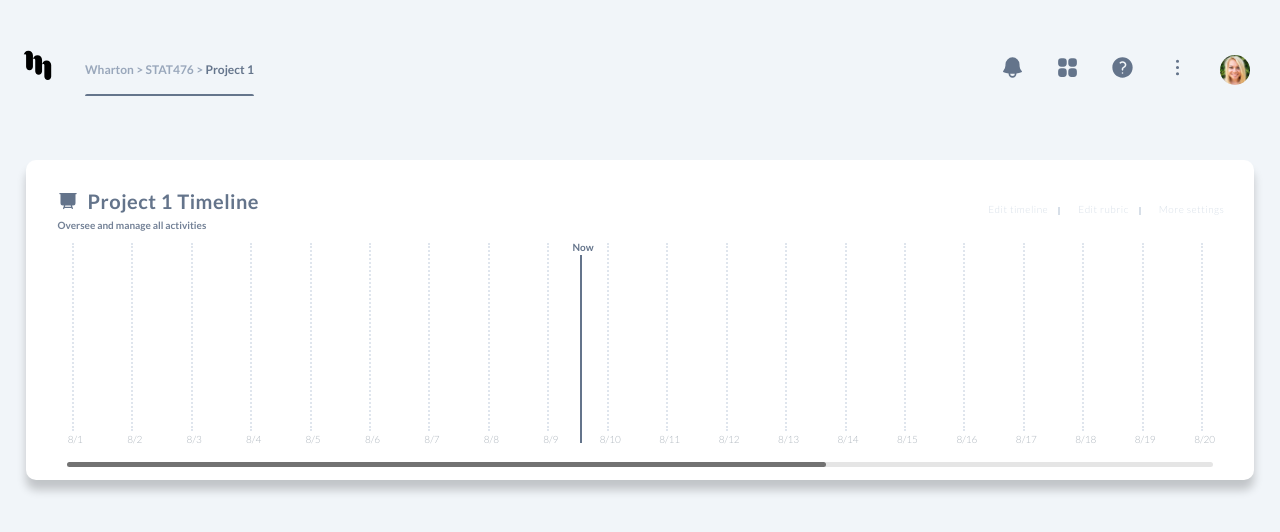
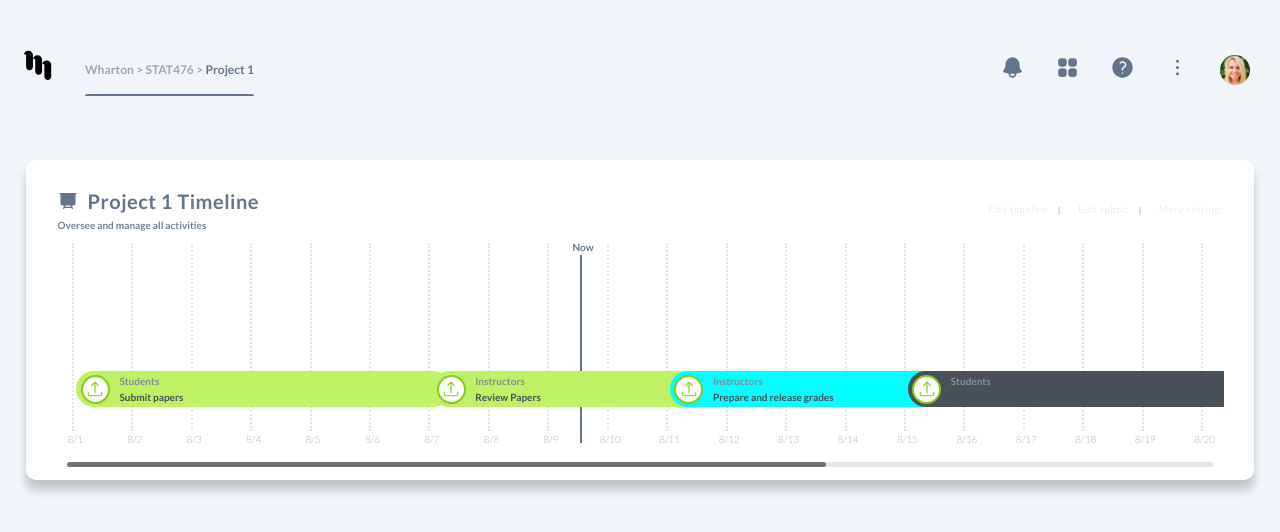
Before and after one commit to murtazablt/student-management-app, a React (Create React App) app: page / in a window 1280 px wide. Shown: the top 532 px of the page. Built offline with nearby package versions, Linux system fonts and the light colour scheme.

Commit message:
add all task cards on timeline chart

```diff
--- a/package.json
+++ b/package.json
@@ -6,6 +6,7 @@
     "@testing-library/jest-dom": "^5.16.5",
     "@testing-library/react": "^13.4.0",
     "@testing-library/user-event": "^13.5.0",
+    "classnames": "^2.3.2",
     "react": "^18.2.0",
     "react-dom": "^18.2.0",
     "react-scripts": "5.0.1",
--- a/src/Components/Main/Timeline/LineBox.js
+++ b/src/Components/Main/Timeline/LineBox.js
@@ -1,18 +1,57 @@
 import classes from "./LineBox.module.css";
+import icons from "../../../Assets/Icons/index";
+import cx from 'classnames'
 
-const LineBox = ({ day, now }) => {
+const LineBox = ({ day, now, addTask }) => {
   return (
-    <div className={classes["dotted-line-box"]}>
+    <div className={classes[`dotted-line-box`]}>
       {now ? (
         <div className={classes["now-line-box"]}>
           <div className={classes["now-text"]}>Now</div>
-          <div className={classes["now-line"]}>
+          <div className={classes["now-line"]}></div>
+        </div>
+      ) : null}
+      {addTask ? (
+        <div className={cx(classes[`task-box`], classes[`box-${day}`])}>
+          <div className={classes["icon-box"]}>{icons.upload}</div>
+          {day === 1 && (
+            <div className={classes["text-box"]}>
+              <p>Students</p>
+              <span>Submit papers</span>
+            </div>
+          )}
+          {day === 7 && (
+            <div className={classes["text-box"]}>
+              <p>Instructors</p>
+              <span>Review papers</span>
+            </div>
+          )}
+          {day === 11 && (
+            <div className={classes["text-box"]}>
+              <p>Instructors</p>
+              <span>Prepare and release grades</span>
+            </div>
+          )}
+          {day === 15 && (
+            <div className={classes["text-box"]}>
+              <p>Students</p>
+              <span>Rate feedback and view grade</span>
+            </div>
+          )}
+        </div>
+      ) : null}
+      {day === 7 ? (
+        <div className={cx(classes[`task-box`], classes[`box-${day}-plus`])}>
+          <div className={classes["icon-box"]}>{icons.upload}</div>
+          <div className={classes["text-box"]}>
+            <p>Instructors</p>
+            <span>Review Papers</span>
           </div>
         </div>
       ) : null}
       <div className={classes["dotted-line"]}></div>
       <a href="#" className={classes["dotted-line-day"]}>
-        {day}
+        {`8/${day}`}
       </a>
     </div>
   );
--- a/src/Components/Main/Timeline/LineBox.module.css
+++ b/src/Components/Main/Timeline/LineBox.module.css
@@ -22,7 +22,7 @@
   color: var(--color-grey-dark-2);
 }
 
-.now-line-box{
+.now-line-box {
   position: absolute;
 
   display: flex;
@@ -33,13 +33,78 @@
   left: -18px;
   top: -4px;
 }
-.now-line{
+.now-line {
   width: 5px;
   border-left: 2px solid var(--color-primary);
   height: 100%;
 }
-.now-text{
+.now-text {
   font-size: 1rem;
   font-weight: 600;
   color: var(--color-primary);
 }
+.task-box {
+  position: absolute;
+  z-index: 10;
+  width: 375px;
+  flex: 1;
+  height: 36px;
+  border-radius: 100px;
+  background-color: #bef264;
+  left: 20px;
+  bottom: 40px;
+  display: flex;
+}
+.text-box {
+  display: flex;
+  flex-direction: column;
+  justify-content: center;
+  margin-left: 15px;
+}
+.text-box p {
+  font-size: 10px;
+  color: #868e96;
+  font-weight: 700;
+}
+.text-box span {
+  font-size: 10px;
+  font-weight: 700;
+  color: #495057;
+}
+.icon-box {
+  position: relative;
+  display: flex;
+  justify-content: center;
+  align-items: center;
+  margin-left: 10px;
+}
+.icon-box::before {
+  content: "";
+  position: absolute;
+  width: 2.5rem;
+  height: 2.5rem;
+  border-radius: 50%;
+  background-color: #fff;
+  border: 2px solid #84cc16;
+}
+.icon-box svg {
+  position: relative;
+  width: 1.8rem;
+  height: 1.8rem;
+  font-weight: 700;
+  color: #84cc16;
+  z-index: 10;
+}
+
+.box-1 {
+}
+.box-7 {
+}
+.box-7-plus {
+}
+.box-11 {
+  background-color: aqua;
+}
+.box-15 {
+  background-color: #495057;
+}
--- a/src/Components/Main/Timeline/TimelineChart.js
+++ b/src/Components/Main/Timeline/TimelineChart.js
@@ -16,6 +16,21 @@ const TimelineChart = () => {
     22, 23, 24, 25, 26, 27, 28, 29, 30,
   ];
 
+  const checkDays = (day) => {
+    switch (day) {
+      case 1:
+        return true;
+      case 7:
+        return true;
+      case 11:
+        return true;
+      case 15:
+        return true;
+      default:
+        return false;
+    }
+  };
+
   return (
     <div className={classes.wrapper}>
       <Swiper
@@ -29,7 +44,11 @@ const TimelineChart = () => {
       >
         {days.map((day) => (
           <SwiperSlide key={day}>
-            <LineBox day={`8/${day}`} now={day === 10 ? true : false}  />
+            <LineBox
+              day={day}
+              now={day === 10 ? true : false}
+              addTask={checkDays(day)}
+            />
           </SwiperSlide>
         ))}
       </Swiper>
--- a/src/Components/Main/Timeline/TimelineChart.module.css
+++ b/src/Components/Main/Timeline/TimelineChart.module.css
@@ -1,6 +1,6 @@
 .wrapper {
   position: relative;
-
+  overflow: hidden;
   height: 100%;
   display: flex;
   justify-content: space-between;
```
Also changed, not shown: 1 other file (tests, documents, lock files or other folders).
